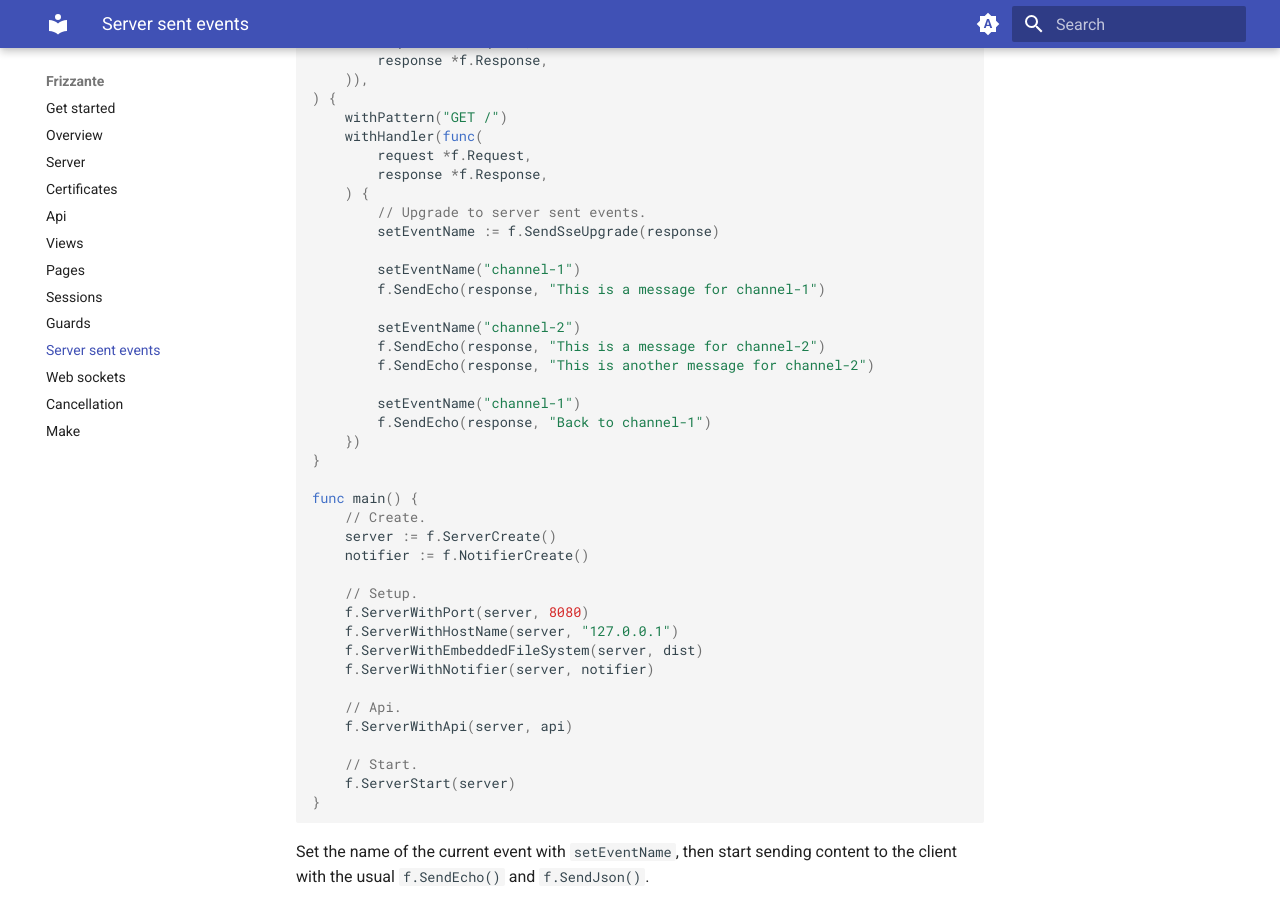
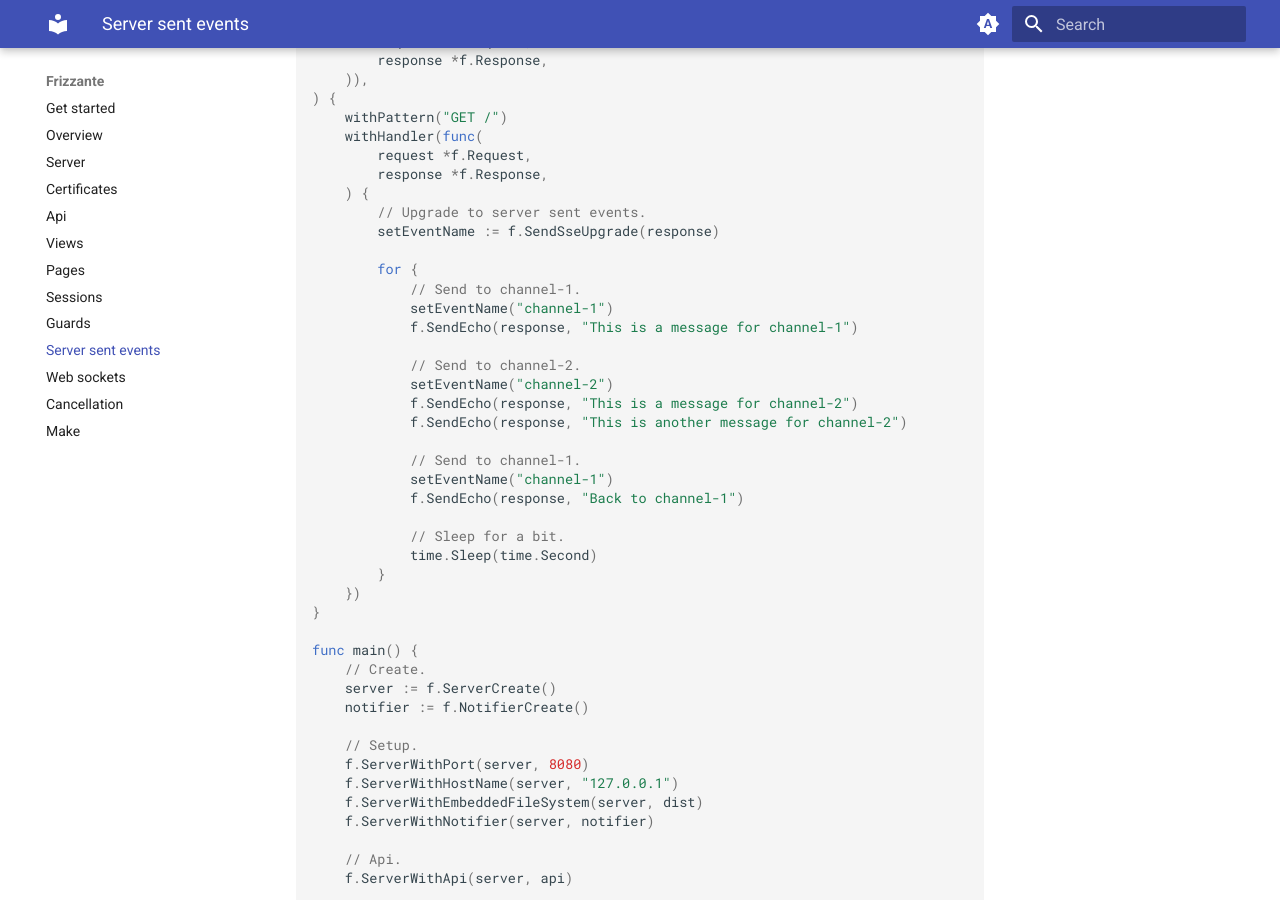
Before and after one commit to razshare/frizzante-docs, an MkDocs documentation site: the page built from docs/server-sent-events.md, in a window 1280 px wide and 900 px high, scrolled down 447 px. Built offline with MkDocs 1.6.1 and Material for MkDocs 9.7.7, drawn with Linux system fonts in a browser that asks for light colours.

Commit message:
chore(docs): updating server-sent-events.

```diff
--- a/docs/server-sent-events.md
+++ b/docs/server-sent-events.md
@@ -26,15 +26,23 @@ func api(
         // Upgrade to server sent events.
         setEventName := f.SendSseUpgrade(response)
 
-        setEventName("channel-1")
-        f.SendEcho(response, "This is a message for channel-1")
+        for {
+            // Send to channel-1.
+            setEventName("channel-1")
+            f.SendEcho(response, "This is a message for channel-1")
 
-        setEventName("channel-2")
-        f.SendEcho(response, "This is a message for channel-2")
-        f.SendEcho(response, "This is another message for channel-2")
+            // Send to channel-2.
+            setEventName("channel-2")
+            f.SendEcho(response, "This is a message for channel-2")
+            f.SendEcho(response, "This is another message for channel-2")
 
-        setEventName("channel-1")
-        f.SendEcho(response, "Back to channel-1")
+            // Send to channel-1.
+            setEventName("channel-1")
+            f.SendEcho(response, "Back to channel-1")
+
+            // Sleep for a bit.
+			time.Sleep(time.Second)
+        }
     })
 }
 
```
